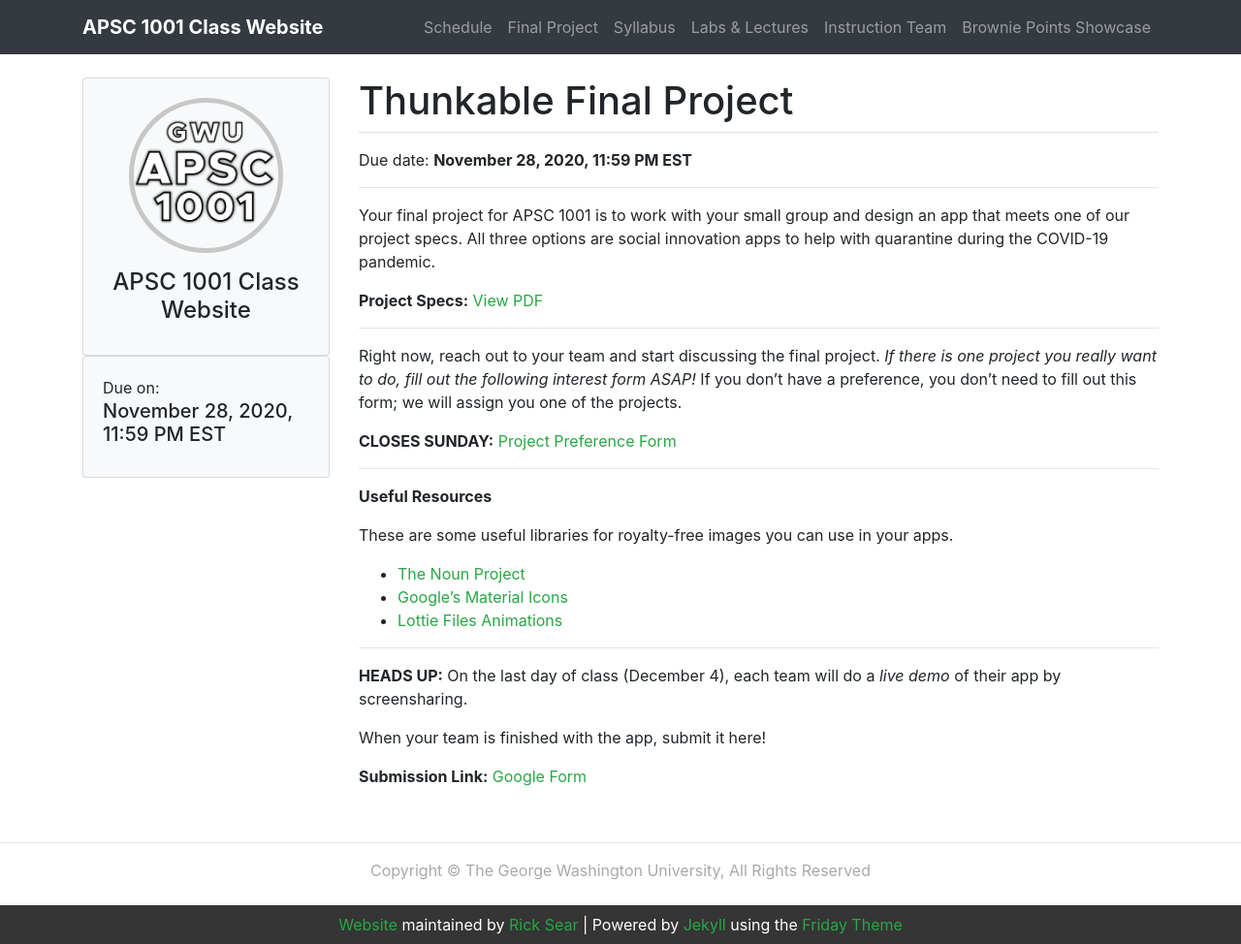
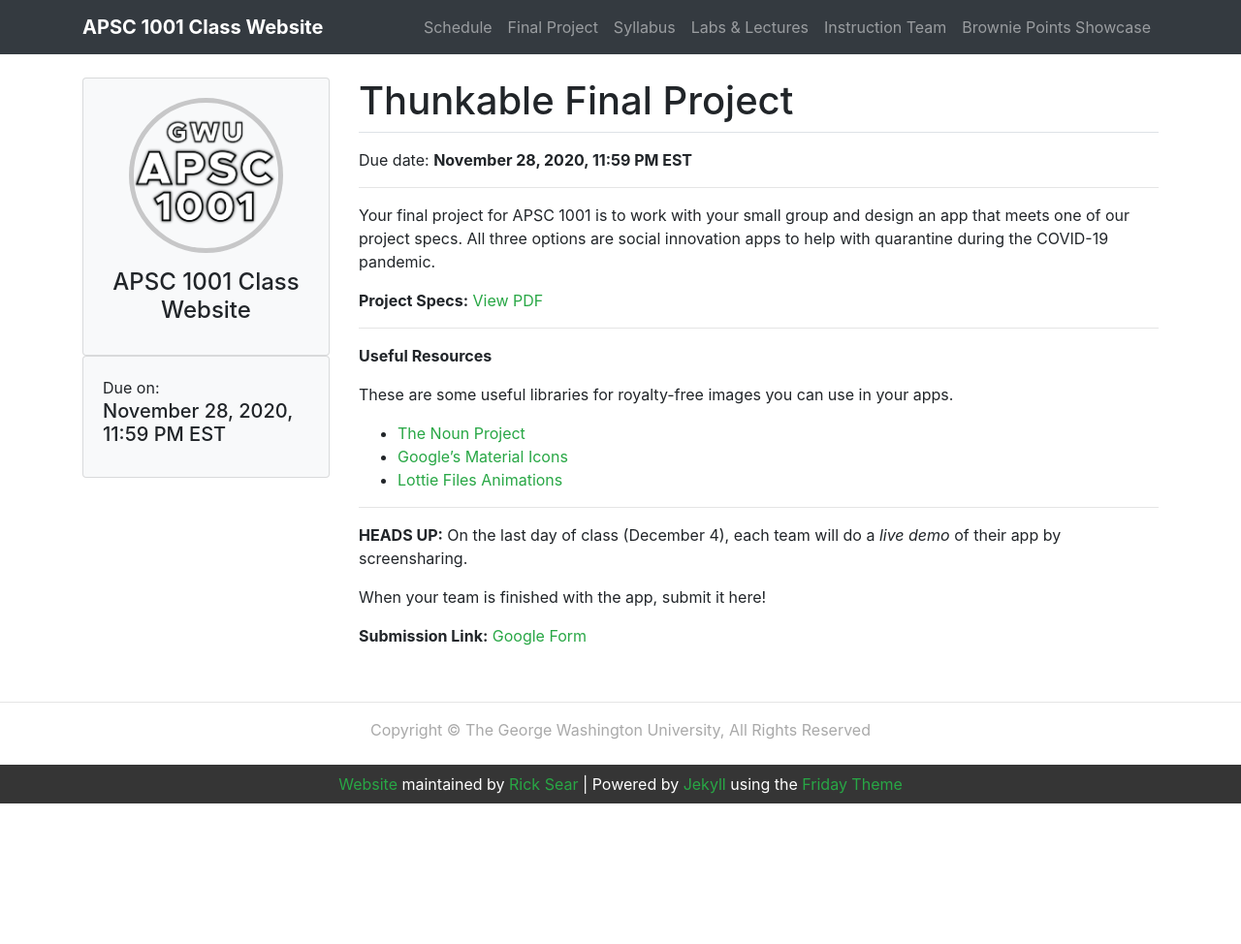
Before and after one commit to GWU-APSC1001/gwu-apsc1001.github.io, a Jekyll site: the page built from _assignments/thunkable-final.md, in a window 1280 px wide and 974 px high. Shown: the whole window at 97% size. Built offline with Jekyll 4.4.1, drawn with Linux system fonts in a browser that asks for light colours.

Commit message:
Remove project preference form link

```diff
--- a/_assignments/thunkable-final.md
+++ b/_assignments/thunkable-final.md
@@ -8,12 +8,6 @@ due_date: November 28, 2020, 11:59 PM EST
 Your final project for APSC 1001 is to work with your small group and design an app that meets one of our project specs. All three options are social innovation apps to help with quarantine during the COVID-19 pandemic.
 
 **Project Specs:** <a href="/files/thunkable_final.pdf" target="_blank">View PDF</a>
-
-<hr>
-
-Right now, reach out to your team and start discussing the final project. *If there is one project you really want to do, fill out the following interest form ASAP!* If you don't have a preference, you don't need to fill out this form; we will assign you one of the projects.
-
-**CLOSES SUNDAY:** <a href="https://docs.google.com/forms/d/e/1FAIpQLSfwaXbMvyZn3_QtYMYUGVv7HpCgWj6znQ1JKSFF4w7uXWGRiQ/viewform?usp=sf_link" target="_blank">Project Preference Form</a>
 
 <hr>
 
```
